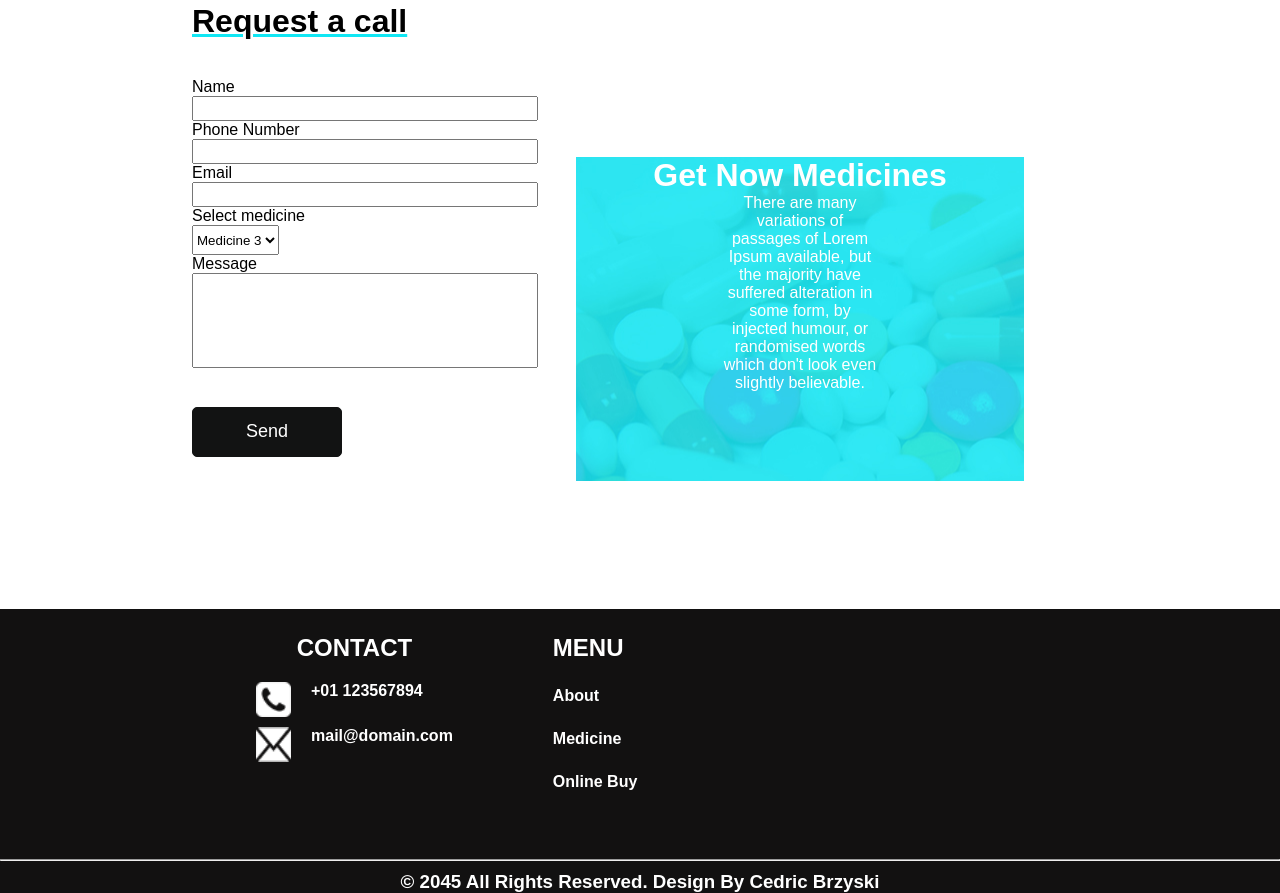
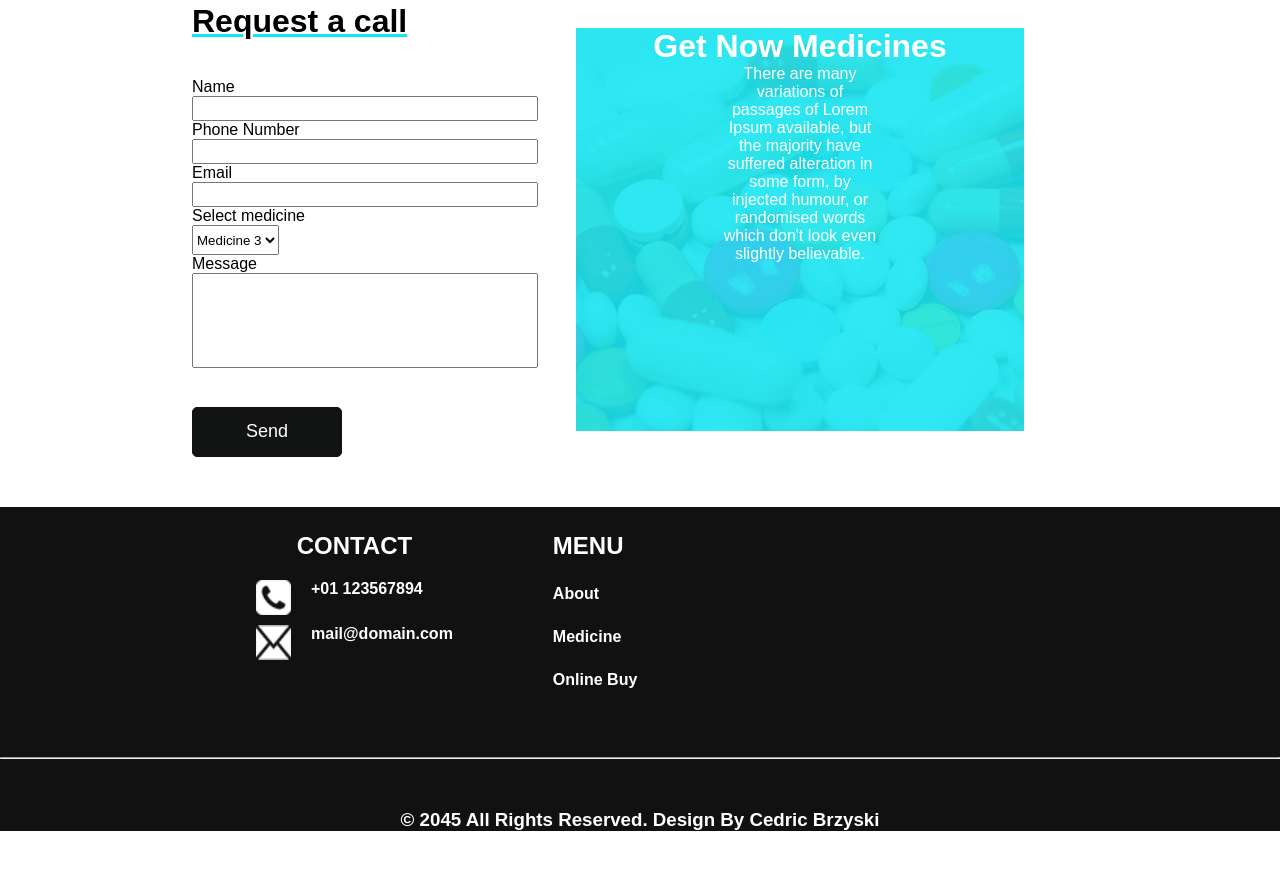
Before and after one commit to cedric190703/Medic, a plain HTML site: page index.html in a window 1280 px wide. Shown: the part 4459-5352 px from the top of the page. After the commit the page ends 5290 px from the top, so only its background shows below. Drawn offline with Linux system fonts and the light colour scheme.

Commit message:
before the end

```diff
--- a/css/style.css
+++ b/css/style.css
@@ -454,9 +454,10 @@ button:hover{
     text-align: center;
     margin-top: 12%;
     width: 35%;
-    margin-bottom: 10%;
+    margin-bottom: 2%;
     color: white;
     background-image: url("fondtkt.jpg");
+    margin-top: 25px;
     background-repeat: no-repeat;
 }
 
@@ -548,6 +549,7 @@ footer .newsletter{
 .end{
     background-color: #121111;
     color: white;
+    margin-top: 50px;
 }
 
 .end h3{
@@ -606,3 +608,7 @@ footer .newsletter{
     border: 1px solid black;
     background-color: white;
 }
+
+.buy button{
+    height: 50px;
+}
```
